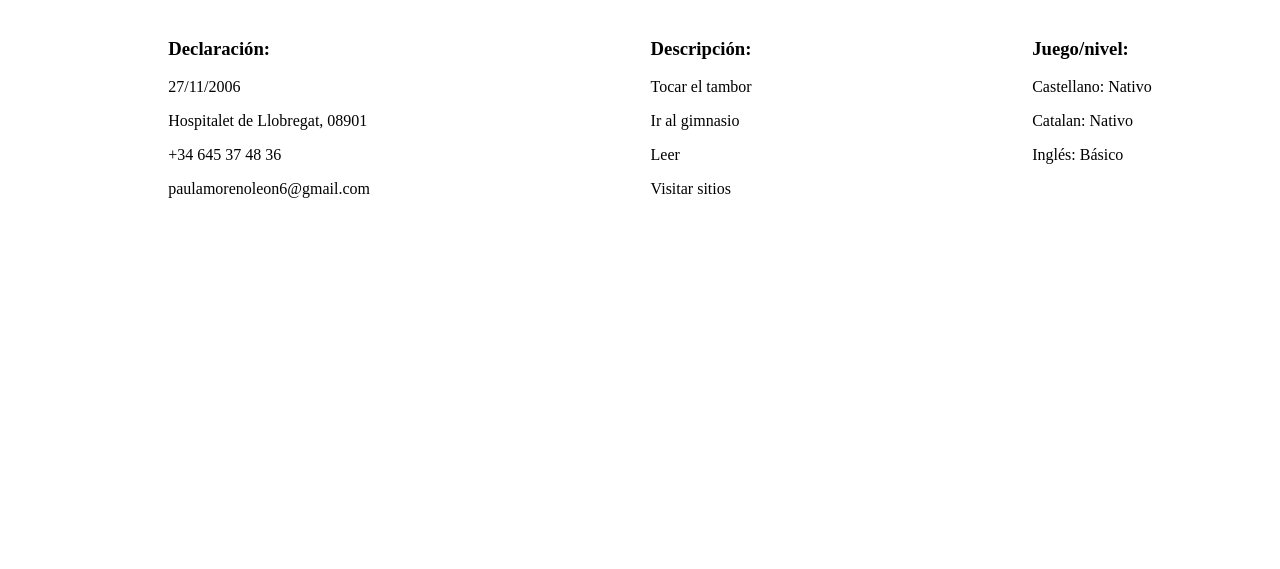
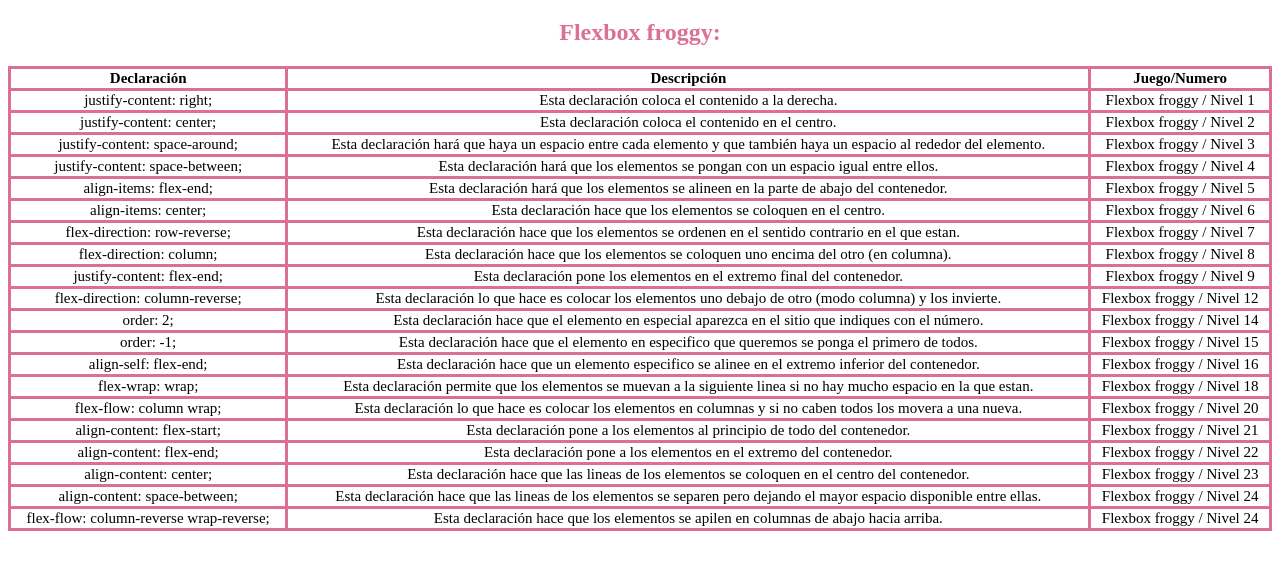
Before and after one commit to paulamoreno27/2324_M8_UF5_A5_PAULAMORENO, a plain HTML site: page index.html in a window 1280 px wide. Shown: the part 61-630 px from the top of the page. Drawn offline with Linux system fonts and the light colour scheme.

```diff
--- a/css/hojaestilo.css
+++ b/css/hojaestilo.css
@@ -3,17 +3,31 @@
     margin-top: -0;
 }
 
-#texto1 {
+#titulo1 {
     text-align: center;
     color: white;
 }
 
-.fila3 {
-    display: flex;
-    width: 100%;
-    justify-content: space-around;
+#titulo2 {
+    text-align: center;
+    color: palevioletred;
 }
 
-.tabla1, .tabla2, .tabla3 {
+.tabla {
     width: 100%;
+    border-collapse: collapse;
 }
+
+th {
+    border: 3px solid palevioletred;
+    text-align: center;
+    color: black;
+    font-size: 15px;
+}
+
+td {
+    border: 3px solid palevioletred;
+    text-align: center;
+    color: black;
+    font-size: 15px;
+}
--- a/index.html
+++ b/index.html
@@ -10,44 +10,115 @@
 </head>
 <body>
     <header class="encabezado">
-        <h1 id="texto1">TABLAS EJERCICIOS:</h1>
+        <h1 id="titulo1">TABLAS EJERCICIOS:</h1>
     </header>
-
-    <div>
-        <div class="fila3">
-            <div class="col">
-                <div class="tabla1">
-                    <ul>
-                    <h3>Declaración:</h3>
-                    <p>27/11/2006</p>
-                    <p>Hospitalet de Llobregat, 08901</p>
-                    <p>+34 645 37 48 36</p>
-                    <p>paulamorenoleon6@gmail.com</p>
-                    </ul>
-                </div>
-            </div>
-            <div class="col">
-                <div class="tabla2">
-                    <ul>
-                        <h3>Descripción:</h3>
-                        <p>Tocar el tambor</p>
-                        <p>Ir al gimnasio</p>
-                        <p>Leer</p>
-                        <p>Visitar sitios</p>
-                    </ul>
-                </div>
-            </div>
-            <div class="col">
-                <div class="tabla3">
-                    <ul>
-                        <h3>Juego/nivel:</h3>
-                        <p>Castellano: Nativo</p>
-                        <p>Catalan: Nativo </p>
-                        <p>Inglés: Básico</p>
-                    </ul>
-                </div>
-            </div>
-        </div>
-    </div>
+    <table class="tabla">
+        <h2 id="titulo2">Flexbox froggy:</h2>
+        <tr>
+            <th>Declaración</th>
+            <th>Descripción</th>
+            <th>Juego/Numero</th>
+        </tr>
+        <tr>
+            <td>justify-content: right;</td>
+            <td>Esta declaración coloca el contenido a la derecha.</td>
+            <td>Flexbox froggy / Nivel 1</td>
+        </tr>
+        <tr>
+            <td>justify-content: center;</td>
+            <td>Esta declaración coloca el contenido en el centro.</td>
+            <td>Flexbox froggy / Nivel 2</td>
+        </tr>
+        <tr>
+            <td>justify-content: space-around;</td>
+            <td>Esta declaración hará que haya un espacio entre cada elemento y que también haya un espacio al rededor del elemento.</td>
+            <td>Flexbox froggy / Nivel 3</td>
+        </tr>
+        <tr>
+            <td>justify-content: space-between;</td>
+            <td>Esta declaración hará que los elementos se pongan con un espacio igual entre ellos.</td>
+            <td>Flexbox froggy / Nivel 4</td>
+        </tr>
+        <tr>
+            <td>align-items: flex-end;</td>
+            <td>Esta declaración hará que los elementos se alineen en la parte de abajo del contenedor.</td>
+            <td>Flexbox froggy / Nivel 5</td>
+        </tr>
+        <tr>
+            <td>align-items: center;</td>
+            <td>Esta declaración hace que los elementos se coloquen en el centro.</td>
+            <td>Flexbox froggy / Nivel 6</td>
+        </tr>
+        <tr>
+            <td>flex-direction: row-reverse;</td>
+            <td>Esta declaración hace que los elementos se ordenen en el sentido contrario en el que estan.</td>
+            <td>Flexbox froggy / Nivel 7</td>
+        </tr>
+        <tr>
+            <td>flex-direction: column;</td>
+            <td>Esta declaración hace que los elementos se coloquen uno encima del otro (en columna).</td>
+            <td>Flexbox froggy / Nivel 8</td>
+        </tr>
+        <tr>
+            <td>justify-content: flex-end;</td>
+            <td>Esta declaración pone los elementos en el extremo final del contenedor.</td>
+            <td>Flexbox froggy / Nivel 9</td>
+        </tr>
+        <tr>
+            <td>flex-direction: column-reverse;</td>
+            <td>Esta declaración lo que hace es colocar los elementos uno debajo de otro (modo columna) y los invierte.</td>
+            <td>Flexbox froggy / Nivel 12</td>
+        </tr>
+        <tr>
+            <td>order: 2;</td>
+            <td>Esta declaración hace que el elemento en especial aparezca en el sitio que indiques con el número.</td>
+            <td>Flexbox froggy / Nivel 14</td>
+        </tr>
+        <tr>
+            <td>order: -1;</td>
+            <td>Esta declaración hace que el elemento en especifico que queremos se ponga el primero de todos.</td>
+            <td>Flexbox froggy / Nivel 15</td>
+        </tr>
+        <tr>
+            <td>align-self: flex-end;</td>
+            <td>Esta declaración hace que un elemento especifico se alinee en el extremo inferior del contenedor.</td>
+            <td>Flexbox froggy / Nivel 16</td>
+        </tr>
+        <tr>
+            <td>flex-wrap: wrap;</td>
+            <td>Esta declaración permite que los elementos se muevan a la siguiente linea si no hay mucho espacio en la que estan.</td>
+            <td>Flexbox froggy / Nivel 18</td>
+        </tr>
+        <tr>
+            <td>flex-flow: column wrap;</td>
+            <td>Esta declaración lo que hace es colocar los elementos en columnas y si no caben todos los movera a una nueva.</td>
+            <td>Flexbox froggy / Nivel 20</td>
+        </tr>
+        <tr>
+            <td>align-content: flex-start;</td>
+            <td>Esta declaración pone a los elementos al principio de todo del contenedor.</td>
+            <td>Flexbox froggy / Nivel 21</td>
+        </tr>
+        <tr>
+            <td>align-content: flex-end;</td>
+            <td>Esta declaración pone a los elementos en el extremo del contenedor.</td>
+            <td>Flexbox froggy / Nivel 22</td>
+        </tr>
+        <tr>
+            <td>align-content: center;</td>
+            <td>Esta declaración hace que las lineas de los elementos se coloquen en el centro del contenedor.</td>
+            <td>Flexbox froggy / Nivel 23</td>
+        </tr>
+        <tr>
+            <td>align-content: space-between;</td>
+            <td>Esta declaración hace que las lineas de los elementos se separen pero dejando el mayor espacio disponible entre ellas.</td>
+            <td>Flexbox froggy / Nivel 24</td>
+        </tr>
+        <tr>
+            <td>flex-flow: column-reverse wrap-reverse;</td>
+            <td>Esta declaración hace que los elementos se apilen en columnas de abajo hacia arriba.</td>
+            <td>Flexbox froggy / Nivel 24</td>
+        </tr>
+    </table>
 </body>
 </html>
```
